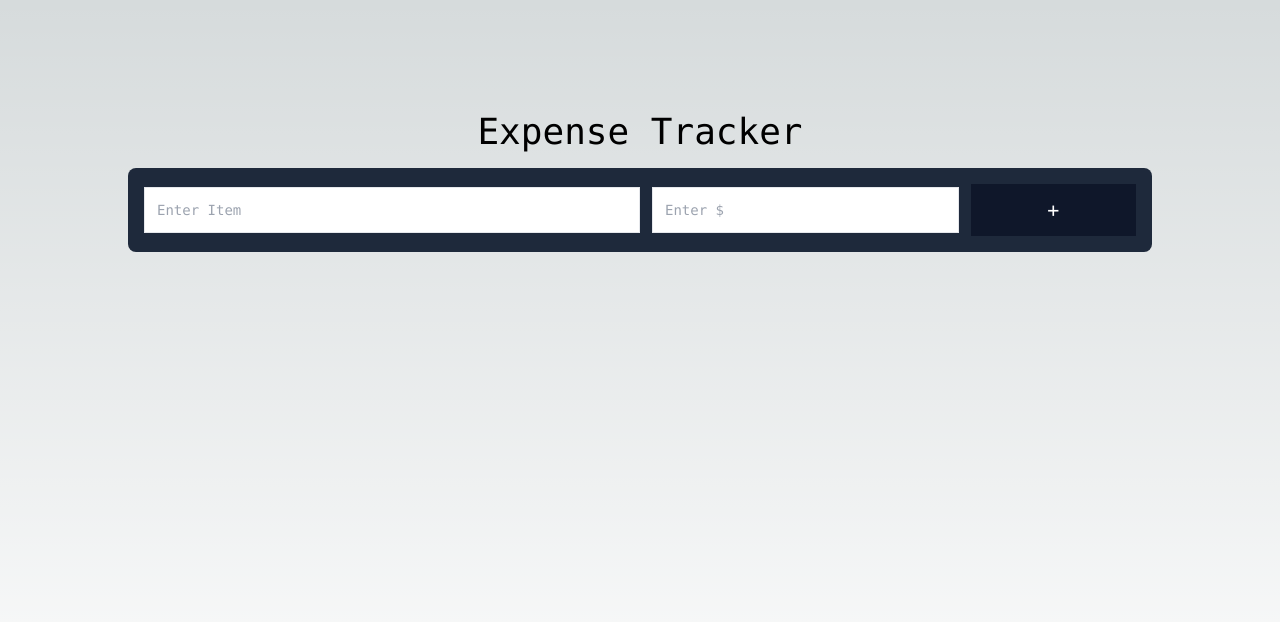
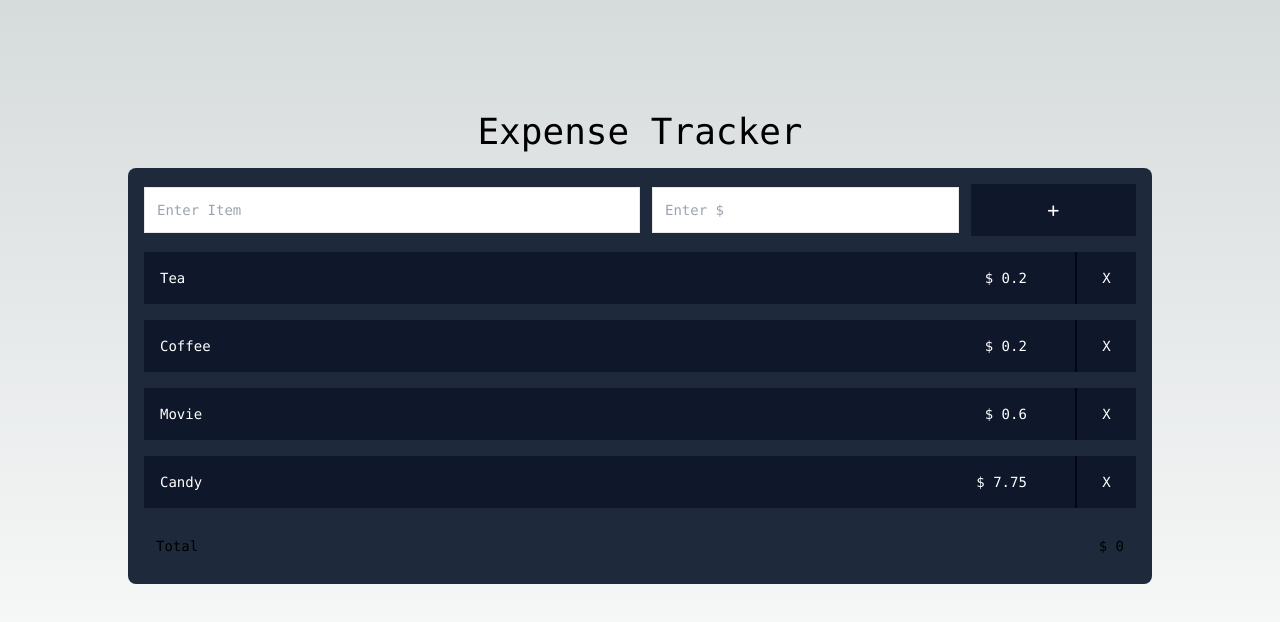
Before and after one commit to SpJishan/expense-tracker, a Next.js app: page / in a window 1280 px wide. Shown: the top 622 px of the page. Built offline with nearby package versions, Linux system fonts and the light colour scheme.

Commit message:
Completing main layout , dynamically with tailwindCSS
1. Setting state variables
2. Creating Map for state variables to display some un-ordered list.
3. Giving css property to the mapped list
4. Tarnary logic if there is a list show total or leave empty string.

```diff
--- a/app/page.js
+++ b/app/page.js
@@ -1,6 +1,15 @@
-import Image from "next/image";
+"use client"
+import React, {useState, useEffect} from "react";
 
 export default function Home() {
+  // Setting state variables
+  const [items, setItems] = useState([
+    {name: 'Tea', price: 0.2 },
+    {name: 'Coffee', price: 0.2},
+    {name: 'Movie', price: 0.6},
+    {name: 'candy', price: 7.75},
+  ]);
+  const [total, setTotal] = useState(0);
   return (
     <main className="flex min-h-screen flex-col items-center justify-between sm:p-24 p-1">
       <div className="z-10 max-w-5xl w-full items-center justify-between font-mono text-sm ">
@@ -11,6 +20,27 @@ export default function Home() {
           <input className="col-span-2 border mx-3 p-3" type="number" placeholder='Enter $' />
           <button className="text-white bg-slate-900 hover:bg-slate-900 p-3 text-xl" type="submit">+</button>
         </form>
+        <ul>
+        {/* Creating Map for state variables to display some un-ordered list. */}
+
+          {items.map((item, id)=>(
+            <li key={id} className="text-white my-4 w-full flex justify-between bg-slate-900">
+              <div className="p-4 w-full flex justify-between ">
+                <span className="capitalize">{item.name}</span>
+                <span>$ {item.price}</span>
+              </div>
+              <button className="ml-8 p-4 border-l-2 border-slate-950 hover:bg-slate-950 w-16">X</button>
+            </li>
+          ))}
+        </ul>
+        {/* Tarnary logic if there is a list show total or leave empty string. */}
+
+        {items.length < 1 ? (''):(
+          <div className="flex justify-between p-3">
+            <span>Total </span>
+            <span>$ {total}</span>
+          </div>
+        )}
       </div>
       </div>
     </main>
```
